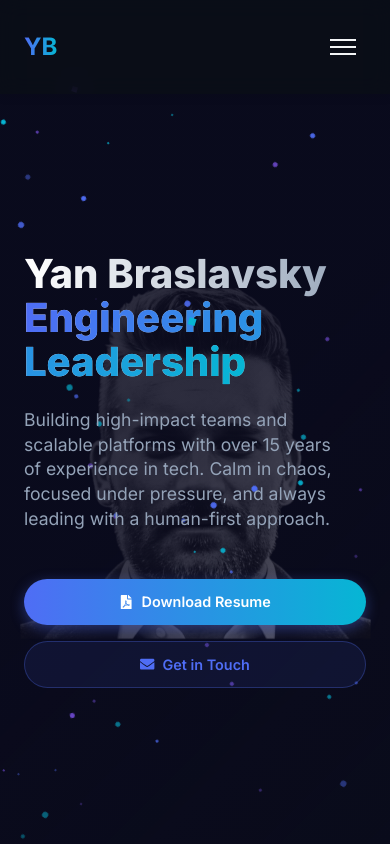
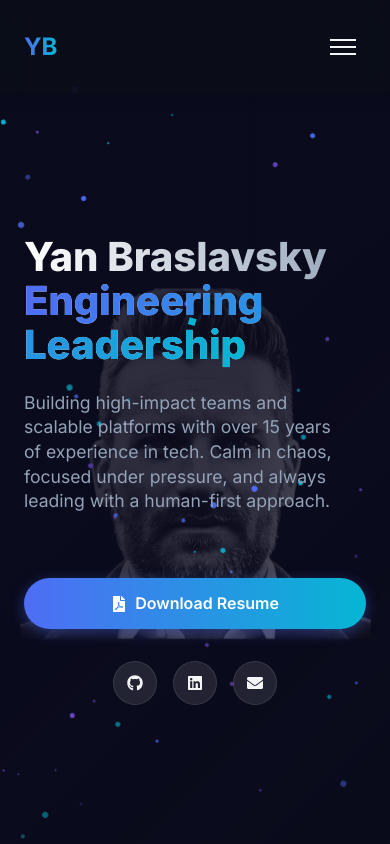
Before and after one commit to yan-braslavsky/my-resume-site, a React (Vite) app: page / in a window 390 px wide. Shown: the top 844 px of the page. Built offline with nearby package versions, Linux system fonts and the light colour scheme.

Commit message:
feat: Enhance header and hero sections with mobile actions and updated LinkedIn link

```diff
--- a/index.html
+++ b/index.html
@@ -36,7 +36,7 @@
         "url": "https://yan-braslavsky.github.io/my-resume-site/",
         "sameAs": [
           "https://github.com/yan-braslavsky",
-          "https://linkedin.com/in/yanbraslavsky"
+          "https://www.linkedin.com/in/yan-braslavsky-aa071840/"
         ]
       }
     </script>
--- a/src/App.jsx
+++ b/src/App.jsx
@@ -27,7 +27,7 @@ function App() {
       <ParticlesBackground />
 
       {/* Header */}
-      <Header />
+      <Header resumePDF={resumePDF} />
 
       {/* Sticky Social Icons */}
       <SocialIcons vertical={true} />
--- a/src/components/layout/Header.css
+++ b/src/components/layout/Header.css
@@ -24,6 +24,56 @@
   max-width: 1200px;
   margin: 0 auto;
   padding: 0 1.5rem;
+}
+
+/* Header action buttons */
+.header-actions {
+  display: flex;
+  align-items: center;
+  gap: 0.75rem;
+  margin-left: 1rem;
+}
+
+.header-btn {
+  display: flex;
+  align-items: center;
+  justify-content: center;
+  gap: 0.5rem;
+  padding: 0.5rem 1rem;
+  border-radius: 50px;
+  font-weight: 500;
+  font-size: 0.875rem;
+  transition: all 0.3s ease;
+  text-decoration: none;
+  border: 1px solid transparent;
+}
+
+.header-btn-primary {
+  background: var(--accent-gradient);
+  color: white;
+  box-shadow: 0 4px 10px rgba(79, 109, 245, 0.25);
+}
+
+.header-btn-primary:hover {
+  transform: translateY(-2px);
+  box-shadow: 0 6px 15px rgba(79, 109, 245, 0.35);
+}
+
+.header-btn-secondary {
+  background: rgba(255, 255, 255, 0.1);
+  backdrop-filter: blur(10px);
+  color: var(--text);
+  border: 1px solid rgba(255, 255, 255, 0.1);
+  width: 36px;
+  height: 36px;
+  padding: 0;
+  border-radius: 50%;
+}
+
+.header-btn-secondary:hover {
+  background: rgba(79, 109, 245, 0.15);
+  border-color: var(--accent);
+  transform: translateY(-2px);
 }
 
 .logo {
@@ -135,4 +185,9 @@
     font-size: 1.2rem;
     padding: 12px;
   }
+
+  /* Hide header actions (resume button) on mobile */
+  .header-actions {
+    display: none;
+  }
 }
--- a/src/components/layout/Header.jsx
+++ b/src/components/layout/Header.jsx
@@ -12,9 +12,10 @@
  * when the user scrolls down (becomes more compact with a different background).
  */
 import React, { useState, useEffect } from 'react';
+import { FaFilePdf, FaEnvelope } from 'react-icons/fa';
 import './Header.css';
 
-const Header = () => {
+const Header = ({ resumePDF = '/yan_braslavsky_cv.pdf' }) => {
   // State to track whether the page has been scrolled
   // Used to apply special styling when header is not at the top
   const [scrolled, setScrolled] = useState(false);
@@ -122,6 +123,13 @@ const Header = () => {
           <a href="#testimonials" className="nav-link" tabIndex="0" aria-label="Testimonials section" onClick={closeMobileMenu}>Testimonials</a>
         </nav>
 
+        {/* Action buttons (moved from Hero) */}
+        <div className="header-actions">
+          <a href={resumePDF} className="header-btn header-btn-primary" target="_blank" rel="noopener noreferrer" onClick={closeMobileMenu}>
+            <FaFilePdf /> Download Resume
+          </a>
+        </div>
+
         {/*
           Mobile menu toggle button (hamburger)
           Only visible on small screens (controlled by CSS media queries)
--- a/src/components/sections/Contact.jsx
+++ b/src/components/sections/Contact.jsx
@@ -22,7 +22,7 @@ const Contact = () => {
           <FaGithub />
         </motion.a>
         <motion.a
-          href="https://linkedin.com/in/yanbraslavsky"
+          href="https://www.linkedin.com/in/yan-braslavsky-aa071840/"
           target="_blank"
           rel="noopener noreferrer"
           className="social-link"
--- a/src/components/sections/Hero.css
+++ b/src/components/sections/Hero.css
@@ -143,6 +143,64 @@
   transform: translateY(-3px);
 }
 
+/* Hero mobile actions - only visible on mobile */
+.hero-mobile-actions {
+  display: none;
+  width: 100%;
+  flex-direction: column;
+  align-items: center;
+  margin-top: 2rem;
+}
+
+.mobile-resume-btn {
+  display: flex;
+  align-items: center;
+  justify-content: center;
+  gap: 0.5rem;
+  padding: 0.8rem 2rem;
+  width: 100%;
+  border-radius: 50px;
+  font-weight: 600;
+  background: var(--accent-gradient);
+  color: white;
+  box-shadow: 0 4px 14px rgba(79, 109, 245, 0.4);
+  transition: all 0.3s ease;
+  text-decoration: none;
+  margin-bottom: 1.5rem;
+}
+
+.mobile-resume-btn:hover, .mobile-resume-btn:active {
+  transform: translateY(-3px);
+  box-shadow: 0 6px 20px rgba(79, 109, 245, 0.6);
+}
+
+.mobile-social-icons {
+  display: flex;
+  gap: 1rem;
+  justify-content: center;
+  margin-top: 0.5rem;
+}
+
+.mobile-social-icon {
+  display: flex;
+  align-items: center;
+  justify-content: center;
+  width: 44px;
+  height: 44px;
+  border-radius: 50%;
+  background: rgba(255, 255, 255, 0.1);
+  color: var(--text);
+  border: 1px solid rgba(255, 255, 255, 0.1);
+  transition: all 0.3s ease;
+  text-decoration: none;
+}
+
+.mobile-social-icon:hover, .mobile-social-icon:active {
+  background: rgba(79, 109, 245, 0.15);
+  border-color: var(--accent);
+  color: var(--accent);
+}
+
 /* Media query for mobile devices */
 @media (max-width: 768px) {
   .hero-title {
@@ -168,4 +226,9 @@
     width: 100%;
     justify-content: center;
   }
+
+  /* Show mobile actions on mobile */
+  .hero-mobile-actions {
+    display: flex;
+  }
 }
--- a/src/components/sections/Hero.jsx
+++ b/src/components/sections/Hero.jsx
@@ -1,9 +1,9 @@
 import React from 'react';
 import { motion } from 'framer-motion';
-import { FaFilePdf, FaEnvelope } from 'react-icons/fa';
+import { FaFilePdf, FaGithub, FaLinkedin, FaEnvelope } from 'react-icons/fa';
 import './Hero.css';
 
-const Hero = ({ resumePDF }) => {
+const Hero = ({ resumePDF = '/yan_braslavsky_cv.pdf' }) => {
   return (
     <section className="hero-section" id="about" aria-label="About me">
       <div className="hero-background"></div>
@@ -24,13 +24,43 @@ const Hero = ({ resumePDF }) => {
           Building high-impact teams and scalable platforms with over 15 years of experience in tech.
           Calm in chaos, focused under pressure, and always leading with a human-first approach.
         </p>
-        <div className="hero-buttons">
-          <a href={resumePDF} className="btn btn-primary" target="_blank" rel="noopener noreferrer">
+
+        {/* Mobile-only actions: Resume button and social icons */}
+        <div className="hero-mobile-actions">
+          <a href={resumePDF} className="mobile-resume-btn" target="_blank" rel="noopener noreferrer">
             <FaFilePdf /> Download Resume
           </a>
-          <a href="#contact" className="btn btn-secondary">
-            <FaEnvelope /> Get in Touch
-          </a>
+
+          <div className="mobile-social-icons">
+            <motion.a
+              href="https://github.com/yan-braslavsky"
+              target="_blank"
+              rel="noopener noreferrer"
+              className="mobile-social-icon"
+              whileHover={{ scale: 1.1 }}
+              aria-label="GitHub Profile"
+            >
+              <FaGithub />
+            </motion.a>
+            <motion.a
+              href="https://www.linkedin.com/in/yan-braslavsky-aa071840/"
+              target="_blank"
+              rel="noopener noreferrer"
+              className="mobile-social-icon"
+              whileHover={{ scale: 1.1 }}
+              aria-label="LinkedIn Profile"
+            >
+              <FaLinkedin />
+            </motion.a>
+            <motion.a
+              href="mailto:yan.braslavsky@gmail.com"
+              className="mobile-social-icon"
+              whileHover={{ scale: 1.1 }}
+              aria-label="Email Contact"
+            >
+              <FaEnvelope />
+            </motion.a>
+          </div>
         </div>
       </motion.div>
     </section>
```
